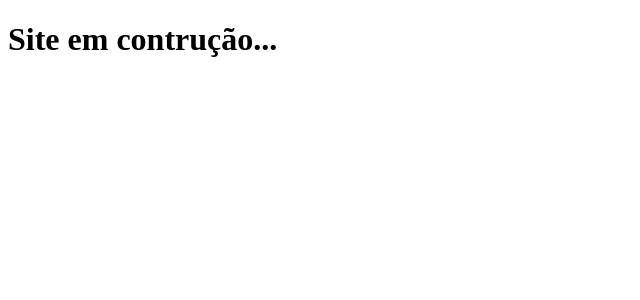
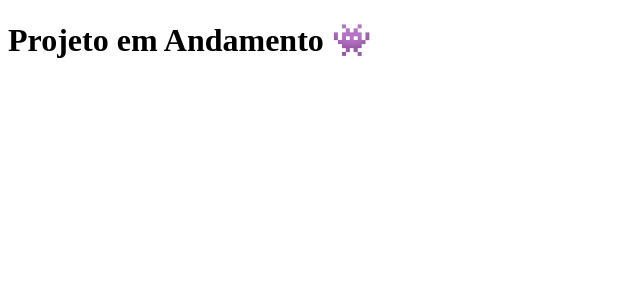
Before and after one commit to zZuccoli/clone-tabnews, a Next.js app: page / in a window 1280 px wide. Shown: the top 300 px of the page, without its empty margins (0-640 px from the left). Built offline with nearby package versions, Linux system fonts and the light colour scheme.

Commit message:
teste, alterando `pages/index.js`

```diff
--- a/pages/index.js
+++ b/pages/index.js
@@ -1,5 +1,5 @@
 function Home() {
-  return <h1> Site em contrução... </h1>;
+  return <h1> Projeto em Andamento 👾 </h1>;
 }
 
 export default Home;
```
